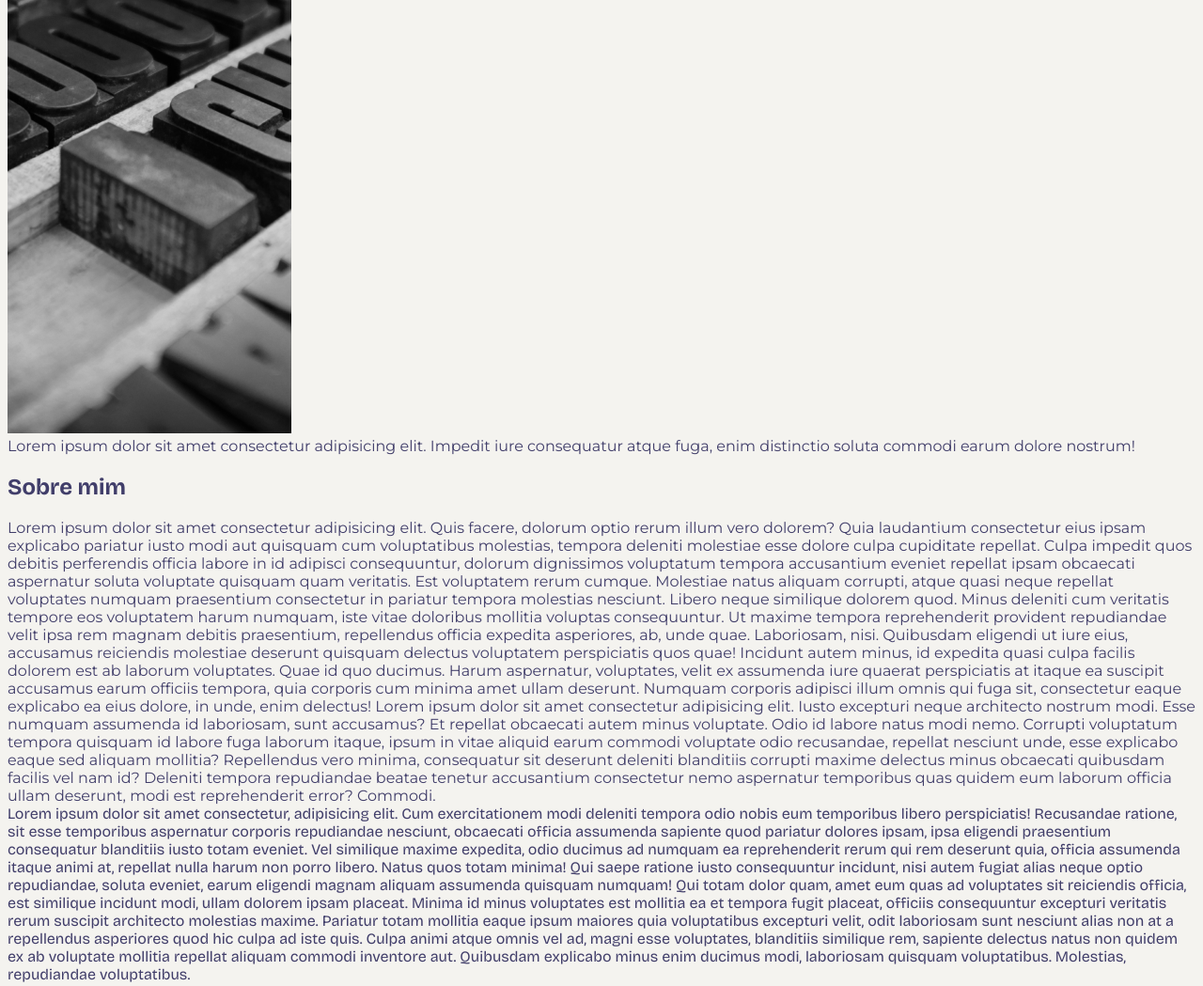
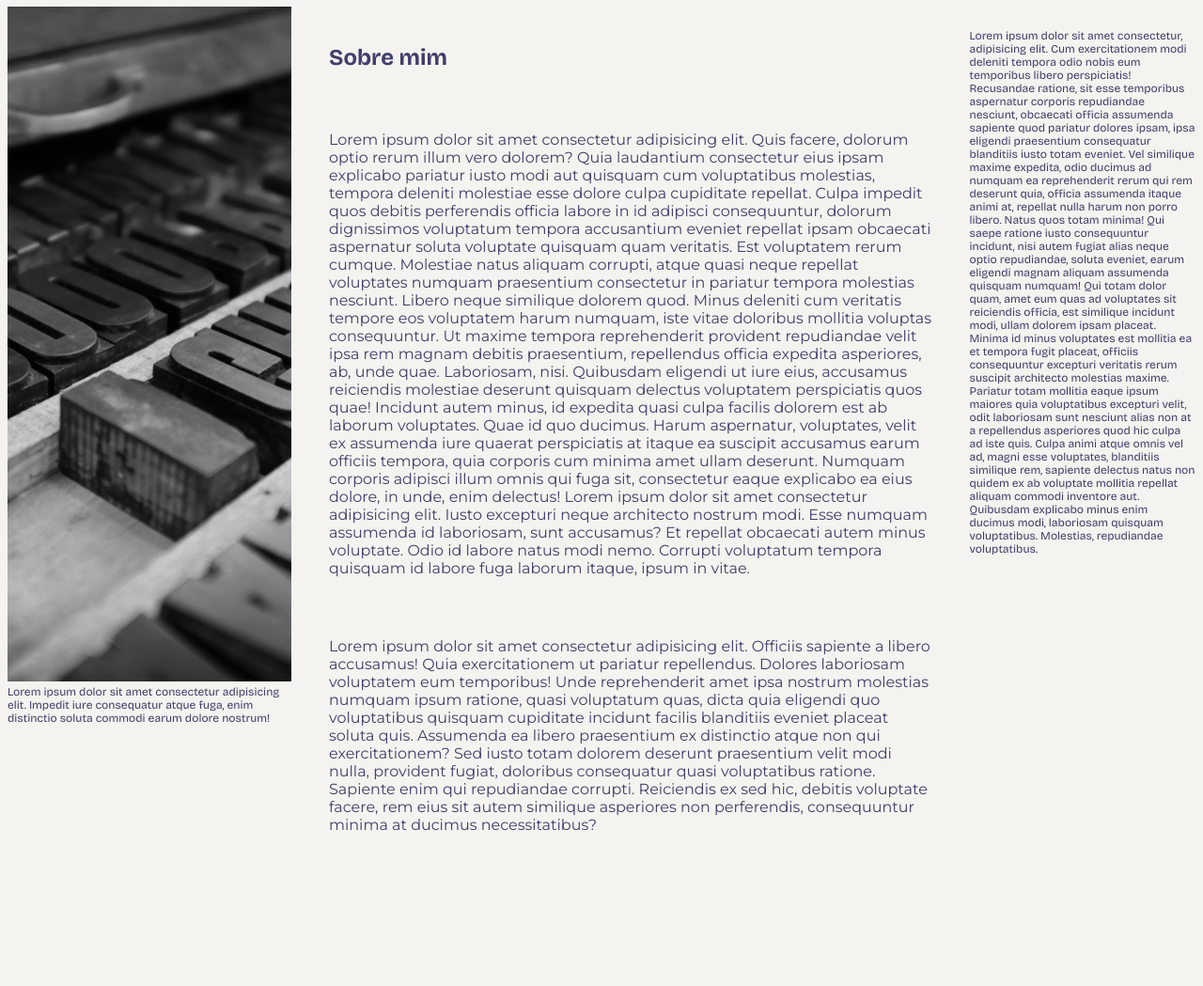
Before and after one commit to laurafilha/Projeto_Coder, a plain HTML site: page index.html in a window 1280 px wide. Shown: the part 1563-2612 px from the top of the page at 94% size. Drawn offline with nearby package versions, Linux system fonts and the light colour scheme.

Commit message:
atualização de estrutura e estilo

```diff
--- a/index.html
+++ b/index.html
@@ -39,17 +39,19 @@
         <li class="portfolio__home__links__texto">ILUSTRAÇÃO</li>
         <li class="portfolio__home__links__texto">WEB DESIGN</li>
       </ul>
-    </section>
-    <section>
-      <h4>SOBRE</h4>
-      <div>
-        <img src="./sobre01.png" />
-        <p>
+    </section class="sobre__home">
+    <h4>SOBRE</h4>
+    <section class="sobre">
+      <div class="sobre_esquerda">
+        <img src="./sobre01.png" /><br>
+        <aside>
           Lorem ipsum dolor sit amet consectetur adipisicing elit. Impedit iure
           consequatur atque fuga, enim distinctio soluta commodi earum dolore
           nostrum!
-        </p>
+        </aside>
       </div>
+      <div>
+        <div class="sobre_centro">
       <h2>Sobre mim</h2>
       <p>
         Lorem ipsum dolor sit amet consectetur adipisicing elit. Quis facere,
@@ -78,16 +80,14 @@
         elit. Iusto excepturi neque architecto nostrum modi. Esse numquam
         assumenda id laboriosam, sunt accusamus? Et repellat obcaecati autem
         minus voluptate. Odio id labore natus modi nemo. Corrupti voluptatum
-        tempora quisquam id labore fuga laborum itaque, ipsum in vitae aliquid
-        earum commodi voluptate odio recusandae, repellat nesciunt unde, esse
-        explicabo eaque sed aliquam mollitia? Repellendus vero minima,
-        consequatur sit deserunt deleniti blanditiis corrupti maxime delectus
-        minus obcaecati quibusdam facilis vel nam id? Deleniti tempora
-        repudiandae beatae tenetur accusantium consectetur nemo aspernatur
-        temporibus quas quidem eum laborum officia ullam deserunt, modi est
-        reprehenderit error? Commodi.
+        tempora quisquam id labore fuga laborum itaque, ipsum in vitae.
       </p>
-      <aside>
+      <p>Lorem ipsum dolor sit amet consectetur adipisicing elit. Officiis sapiente a libero accusamus! Quia exercitationem ut pariatur repellendus. Dolores laboriosam voluptatem eum temporibus! Unde reprehenderit amet ipsa nostrum molestias numquam ipsum ratione, quasi voluptatum quas, dicta quia eligendi quo voluptatibus quisquam cupiditate incidunt facilis blanditiis eveniet placeat soluta quis. Assumenda ea libero praesentium ex distinctio atque non qui exercitationem? Sed iusto totam dolorem deserunt praesentium velit modi nulla, provident fugiat, doloribus consequatur quasi voluptatibus ratione. Sapiente enim qui repudiandae corrupti. Reiciendis ex sed hic, debitis voluptate facere, rem eius sit autem similique asperiores non perferendis, consequuntur minima at ducimus necessitatibus?</p>
+
+    </div>
+    </div>
+    <div>
+      <aside class="sobre__direita">
         Lorem ipsum dolor sit amet consectetur, adipisicing elit. Cum
         exercitationem modi deleniti tempora odio nobis eum temporibus libero
         perspiciatis! Recusandae ratione, sit esse temporibus aspernatur
@@ -111,6 +111,7 @@
         minus enim ducimus modi, laboriosam quisquam voluptatibus. Molestias,
         repudiandae voluptatibus.
       </aside>
+    </div>
     </section>
     <section>
       <h4>BLOG</h4>
--- a/style.css
+++ b/style.css
@@ -8,8 +8,6 @@
 .montserrat-uniquifier {
   font-family: "Montserrat", sans-serif;
   font-optical-sizing: auto;
-  font-weight: <300>;
-  font-style: normal;
 }
 
 body {
@@ -36,11 +34,15 @@ p {
   font-family: "Montserrat", sans-serif;
   font-size: 16px;
   font-weight: 400;
-  margin-block-start: 0em;
-  margin-block-end: 0em;
+  display: block;
+  margin-block-start: 4em;
+  margin-block-end: 2em;
+  margin-inline-start: 0px;
+  margin-inline-end: 0px;
 }
 
 h4 {
+  padding: 80px 0px 0px 0px;
   text-align: center;
   font-family: "Montserrat", sans-serif;
   font-weight: 800;
@@ -51,6 +53,10 @@ ul {
   list-style-type: none;
 }
 
+aside {
+  font-size: 12px;
+}
+
 .home__hero {
   display: flex;
   align-content: center;
@@ -58,13 +64,12 @@ ul {
 }
 
 .home__textos {
-  margin-top: 80px;
   margin-left: 40px;
   align-content: space-around;
 }
 
 .home__textos__menor {
-  margin: 40px 0px 40px 0px;
+  padding-top: 40px;
 }
 
 .home__botao {
@@ -73,14 +78,17 @@ ul {
   padding: 8px 24px 8px 24px;
   text-decoration: none;
   font-weight: 600;
+  margin-top: 40px;
 }
 
 .portfolio__home {
+  display: block;
   margin: 40px 0px 40px 0px;
-  height: 600px;
+  height: 720px;
   color: #f4f3ef;
   background-color: #413e6a;
   display: list-item;
+  border-bottom: 2px #f4f3ef;
 }
 
 .portfolio__home__links {
@@ -96,3 +104,24 @@ ul {
   justify-content: center;
   text-align: center;
 }
+
+.sobre {
+  border-top: #413e6a 2px;
+  margin-top: 80px;
+  display: grid;
+  grid-template-columns: 2fr 6fr 2fr;
+  align-items: flex-start;
+  height: 1200px;
+}
+
+.sobre_esquerda {
+  width: 100%;
+}
+
+.sobre_centro {
+  margin: 40px;
+}
+
+.sobre__direita {
+  margin-top: 24px;
+}
```
Also changed, not shown: arrow-right.svg (added), contato.html (added), ferramentas.html (added), portfolio.html (added).
